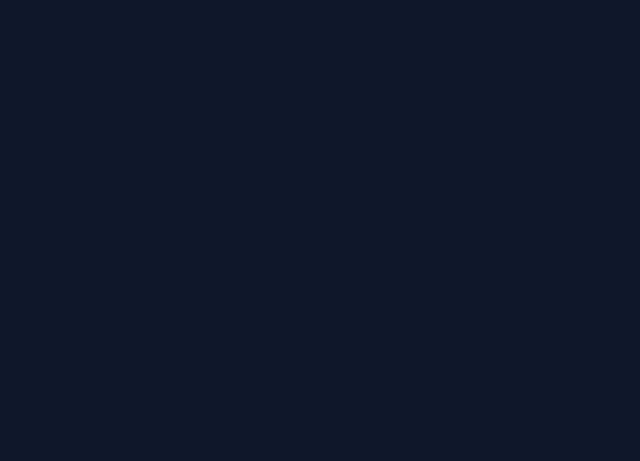
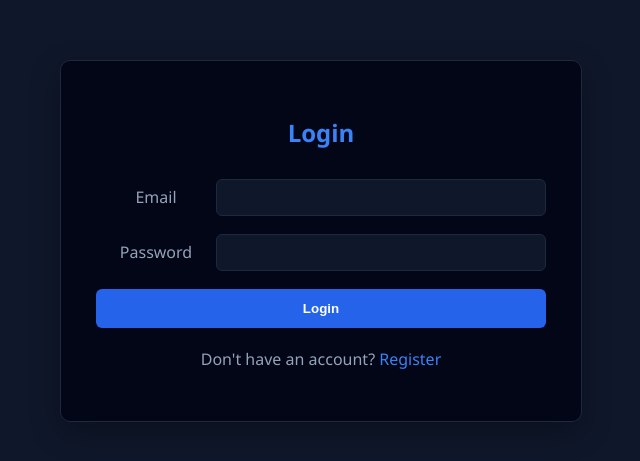
Before and after one commit to kalviumcommunity/S44-0226-Alpha-Full-Stack-With-AngularAnd-Rust-SmartScholar, an Angular app in the folder frontend/smart-scholar-ui/: page /login in a window 1280 px wide. Before the commit this address led to /. Shown: the part 159-620 px from the top of the page, without its empty margins (319-959 px from the left). Built offline with nearby package versions, Linux system fonts and the light colour scheme.

Commit message:
feat(auth-ui): add login and register pages with basic validation

```diff
--- a/frontend/smart-scholar-ui/src/app/app.routes.ts
+++ b/frontend/smart-scholar-ui/src/app/app.routes.ts
@@ -1,15 +1,15 @@
 import { Routes } from '@angular/router';
+import { Login } from './pages/login/login';
+import { Register } from './pages/register/register';
 import { MainLayout } from './layout/main-layout/main-layout';
 
 export const routes: Routes = [
+  { path: 'login', component: Login },
+  { path: 'register', component: Register },
+
   {
     path: '',
     component: MainLayout,
-    children: [
-      {
-        path: '',
-        loadComponent: () => import('./app').then((m) => m.App),
-      },
-    ],
+    children: [{ path: '', redirectTo: 'dashboard', pathMatch: 'full' }],
   },
 ];
--- /dev/null
+++ b/frontend/smart-scholar-ui/src/app/pages/login/login.css
@@ -0,0 +1,78 @@
+.auth-wrapper {
+  height: 100vh;
+
+  display: flex;
+  justify-content: center;
+  align-items: center;
+
+  background: var(--bg-main);
+}
+
+.auth-card {
+  width: 450px;
+
+  background: var(--bg-secondary);
+  border: 1px solid var(--border-color);
+
+  padding: 35px;
+  border-radius: 10px;
+
+  box-shadow: 0 10px 30px rgba(0, 0, 0, 0.3);
+}
+
+.auth-card h2 {
+  text-align: center;
+  margin-bottom: 30px;
+  color: var(--blue-light);
+}
+
+.form-row {
+  display: flex;
+  align-items: center;
+  margin-bottom: 18px;
+}
+
+.form-row label {
+  width: 120px;
+  color: var(--text-muted);
+}
+
+.form-row input {
+  flex: 1;
+  padding: 10px;
+
+  background: var(--bg-main);
+  border: 1px solid var(--border-color);
+  border-radius: 6px;
+
+  color: var(--text-main);
+}
+
+button {
+  width: 100%;
+  padding: 12px;
+
+  background: var(--blue-main);
+  border: none;
+  border-radius: 6px;
+
+  color: white;
+  font-weight: bold;
+
+  cursor: pointer;
+}
+
+button:hover {
+  background: var(--blue-light);
+}
+
+.switch {
+  text-align: center;
+  margin-top: 20px;
+  color: var(--text-muted);
+}
+
+.switch a {
+  color: var(--blue-light);
+  text-decoration: none;
+}
--- /dev/null
+++ b/frontend/smart-scholar-ui/src/app/pages/login/login.html
@@ -0,0 +1,24 @@
+<div class="auth-wrapper">
+  <div class="auth-card">
+    <h2>Login</h2>
+
+    <form (ngSubmit)="login()">
+      <div class="form-row">
+        <label>Email</label>
+        <input type="email" [(ngModel)]="email" name="email" required />
+      </div>
+
+      <div class="form-row">
+        <label>Password</label>
+        <input type="password" [(ngModel)]="password" name="password" required />
+      </div>
+
+      <button type="submit">Login</button>
+    </form>
+
+    <p class="switch">
+      Don't have an account?
+      <a routerLink="/register">Register</a>
+    </p>
+  </div>
+</div>
--- /dev/null
+++ b/frontend/smart-scholar-ui/src/app/pages/login/login.ts
@@ -0,0 +1,24 @@
+import { Component } from '@angular/core';
+import { FormsModule } from '@angular/forms';
+import { RouterModule } from '@angular/router';
+
+@Component({
+  selector: 'app-login',
+  standalone: true,
+  imports: [FormsModule, RouterModule],
+  templateUrl: './login.html',
+  styleUrl: './login.css',
+})
+export class Login {
+  email = '';
+  password = '';
+
+  login() {
+    if (!this.email || !this.password) {
+      alert('Please fill all fields');
+      return;
+    }
+
+    console.log('Login attempt:', this.email);
+  }
+}
--- /dev/null
+++ b/frontend/smart-scholar-ui/src/app/pages/register/register.css
@@ -0,0 +1 @@
+@import '../login/login.css';
--- /dev/null
+++ b/frontend/smart-scholar-ui/src/app/pages/register/register.html
@@ -0,0 +1,29 @@
+<div class="auth-wrapper">
+  <div class="auth-card">
+    <h2>Create Account</h2>
+
+    <form (ngSubmit)="register()">
+      <div class="form-row">
+        <label>Full Name</label>
+        <input type="text" [(ngModel)]="fullName" name="fullName" required />
+      </div>
+
+      <div class="form-row">
+        <label>Email</label>
+        <input type="email" [(ngModel)]="email" name="email" required />
+      </div>
+
+      <div class="form-row">
+        <label>Password</label>
+        <input type="password" [(ngModel)]="password" name="password" required />
+      </div>
+
+      <button type="submit">Register</button>
+    </form>
+
+    <p class="switch">
+      Already have an account?
+      <a routerLink="/login">Login</a>
+    </p>
+  </div>
+</div>
--- /dev/null
+++ b/frontend/smart-scholar-ui/src/app/pages/register/register.ts
@@ -0,0 +1,25 @@
+import { Component } from '@angular/core';
+import { FormsModule } from '@angular/forms';
+import { RouterModule } from '@angular/router';
+
+@Component({
+  selector: 'app-register',
+  standalone: true,
+  imports: [FormsModule, RouterModule],
+  templateUrl: './register.html',
+  styleUrl: './register.css',
+})
+export class Register {
+  fullName = '';
+  email = '';
+  password = '';
+
+  register() {
+    if (!this.fullName || !this.email || !this.password) {
+      alert('Please fill all fields');
+      return;
+    }
+
+    console.log('Register:', this.fullName, this.email);
+  }
+}
```
Also changed, not shown: 2 other files (tests, documents, lock files or other folders).
